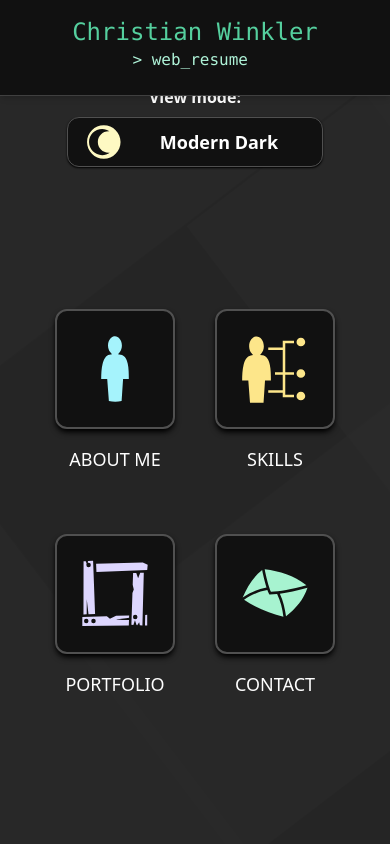
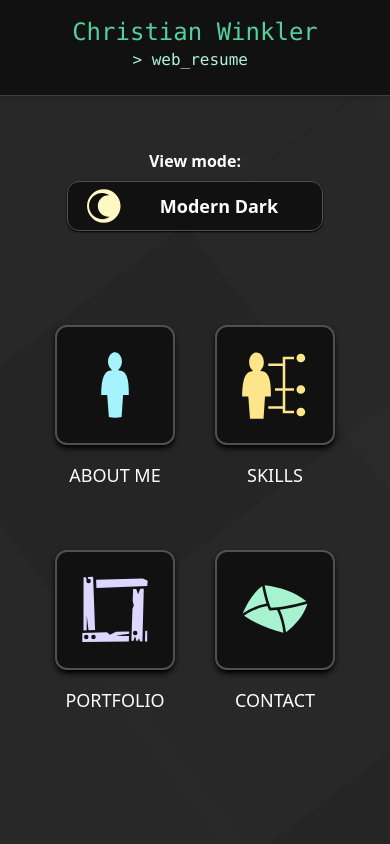
Before and after one commit to cwinkdev/web-resume, a Next.js app: page / in a window 390 px wide. Shown: the top 844 px of the page. Built offline with nearby package versions, Linux system fonts and the light colour scheme.

Commit message:
main nav spacing

```diff
--- a/app/components/mainNavMenu/MainNavMenu.tsx
+++ b/app/components/mainNavMenu/MainNavMenu.tsx
@@ -12,13 +12,16 @@ const MainNavMenu = ({}: MainNavMenuProps) => {
   const { ref, inView } = useInView(options);
   return (
     <div className="w-full flex flex-col text-center h-full my-auto">
-      <div ref={ref} className={`w-full ${inView ? 'slide-in-left' : ''} `}>
+      <div
+        ref={ref}
+        className={`w-full lg:mt-0 mt-20 ${inView ? 'slide-in-left' : ''} `}
+      >
         <ThemeSwitcher
           additionalCSS="text-4xl mt-2 w-64 px-3"
           showName={true}
         />
       </div>
-      <div className="h-[450px] grid grid-rows-2 mt-24 grid-cols-1 xl:justify-evenly justify-between xl:flex xl:mx-auto">
+      <div className="h-[450px] grid grid-rows-2 mt-12 lg:mt-24 grid-cols-1 xl:justify-evenly justify-between xl:flex xl:mx-auto">
         <div className="flex justify-center h-1/2">
           <MainNavButton
             label={'ABOUT ME'}
--- a/app/components/portfolio/PortfolioStackSlide.tsx
+++ b/app/components/portfolio/PortfolioStackSlide.tsx
@@ -12,7 +12,7 @@ const PortfolioStackSlide = ({ activeProject }: PortfolioStackSlideProps) => {
             <p className="mx-1 my-auto text-cyan-400 font-bold">CORE TECH</p>
             <div className="w-1/12 border-b border-cyan-200 my-auto opacity-60"></div>
           </div>
-          <div className="text-sm xl:text-lg font-light">
+          <div className="text-sm xl:text-lg font-light text-baseText">
             <p>React 18.2.0</p>
             <p>Next.js 14.0.3</p>
             <p>TypeScript 5.1.3</p>
@@ -29,7 +29,7 @@ const PortfolioStackSlide = ({ activeProject }: PortfolioStackSlideProps) => {
             <p className="mx-1 my-auto text-cyan-400 font-bold">Deployment</p>
             <div className="w-1/12 border-b border-cyan-200 my-auto opacity-60"></div>
           </div>
-          <div className="text-sm xl:text-lg font-light">
+          <div className="text-sm xl:text-lg font-light text-baseText">
             <p>Vercel</p>
             <p>GitHub</p>
           </div>
@@ -40,7 +40,7 @@ const PortfolioStackSlide = ({ activeProject }: PortfolioStackSlideProps) => {
             <p className="mx-1 my-auto text-cyan-400 font-bold">UX Packages</p>
             <div className="w-1/12 border-b border-cyan-200 my-auto opacity-60"></div>
           </div>
-          <div className="text-sm xl:text-lg font-light">
+          <div className="text-sm xl:text-lg font-light text-baseText">
             <p>react-icons</p>
             <p>react-select</p>
             <p>react-toastify </p>
@@ -59,7 +59,7 @@ const PortfolioStackSlide = ({ activeProject }: PortfolioStackSlideProps) => {
             <p className="mx-1 my-auto text-violet-400 font-bold">CORE TECH</p>
             <div className="w-1/12 border-b border-violet-200 my-auto opacity-60"></div>
           </div>
-          <div className="text-sm xl:text-lg font-light">
+          <div className="text-sm xl:text-lg font-light text-baseText">
             <p>React 18.2.0</p>
             <p>Next.js 13.4.12</p>
             <p>TypeScript 5.1.6</p>
@@ -75,7 +75,7 @@ const PortfolioStackSlide = ({ activeProject }: PortfolioStackSlideProps) => {
             <p className="mx-1 my-auto text-violet-400 font-bold">Deployment</p>
             <div className="w-1/12 border-b border-violet-200 my-auto opacity-60"></div>
           </div>
-          <div className="text-sm xl:text-lg font-light">
+          <div className="text-sm xl:text-lg font-light text-baseText">
             <p>Vercel</p>
             <p>GitHub</p>
           </div>
@@ -88,7 +88,7 @@ const PortfolioStackSlide = ({ activeProject }: PortfolioStackSlideProps) => {
             </p>
             <div className="w-1/12 border-b border-violet-200 my-auto opacity-60"></div>
           </div>
-          <div className="text-sm xl:text-lg font-light">
+          <div className="text-sm xl:text-lg font-light text-baseText">
             <p>react-icons</p>
             <p>react-select</p>
             <p>react-slick</p>
```
